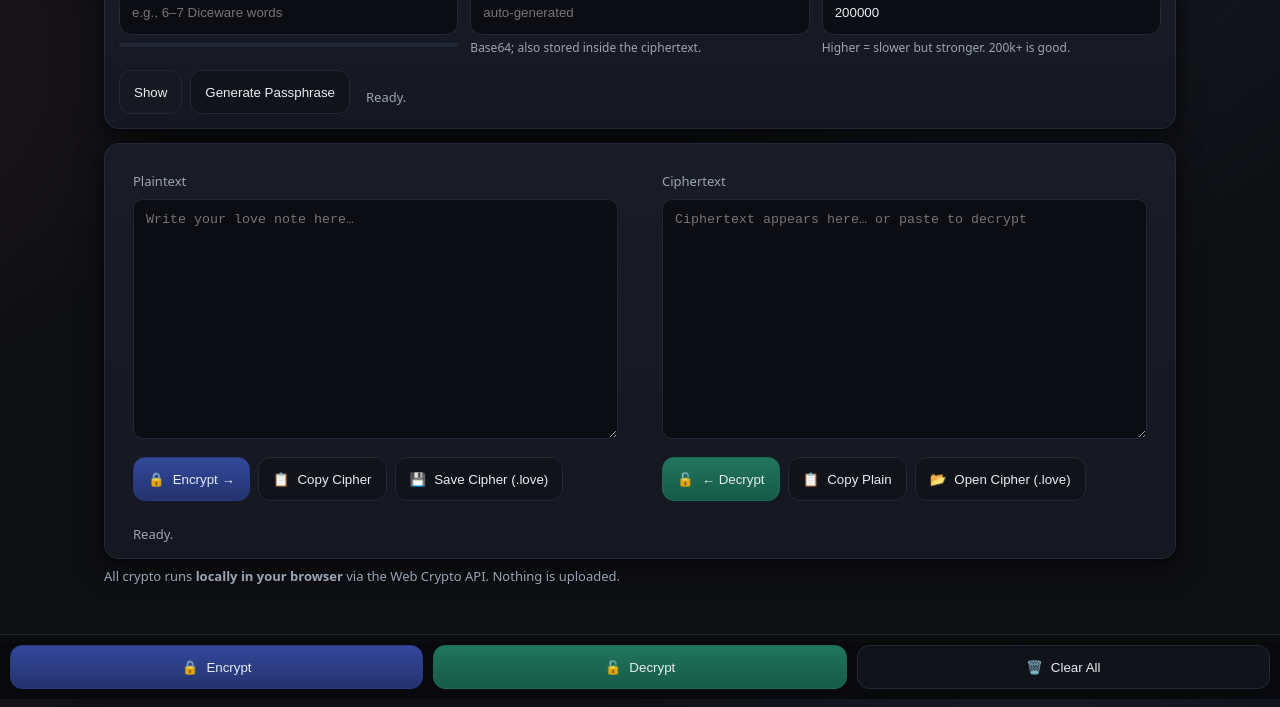
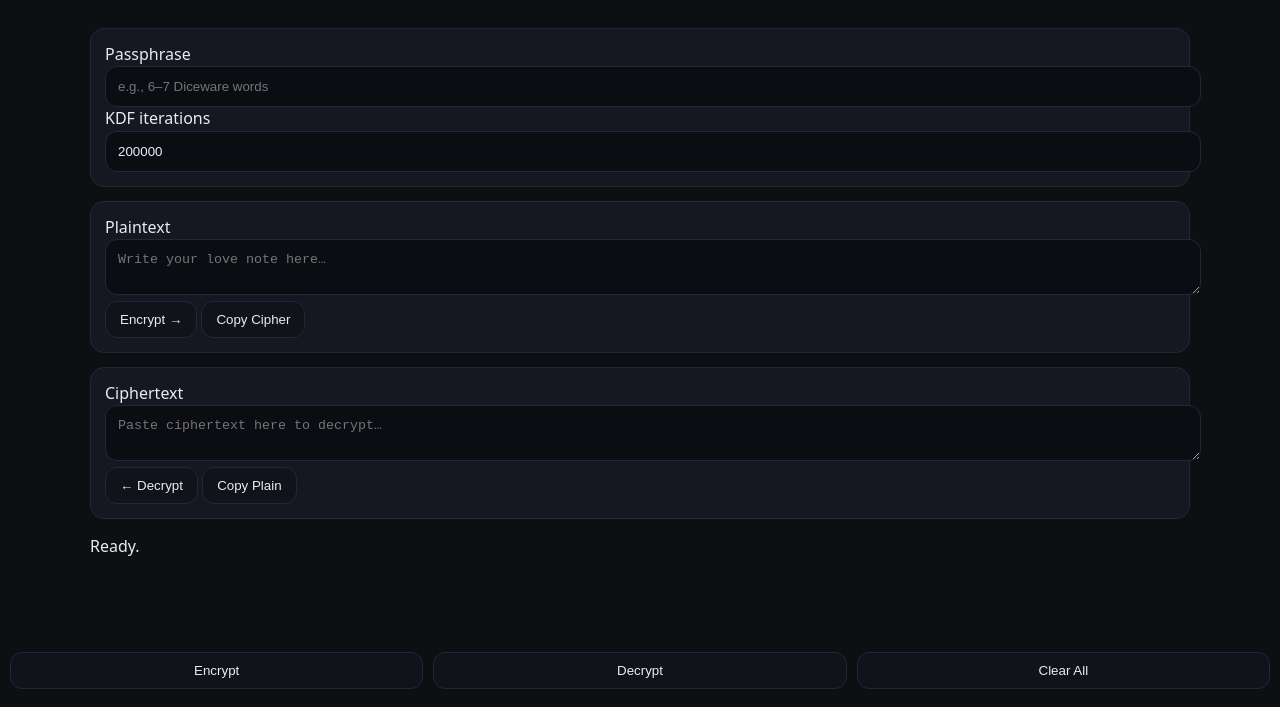
Before and after one commit to tinkthemaker/love-encryption, a plain HTML site: page index.html in a window 1280 px wide. Shown: the part 101-808 px from the top of the page. Drawn offline with Linux system fonts and the light colour scheme.

Commit message:
Update index.html

```diff
--- a/index.html
+++ b/index.html
@@ -8,114 +8,61 @@
   <meta name="theme-color" content="#0e0f13" />
   <link rel="icon" href="heart-192.png" type="image/png">
   <style>
-    :root{ --bg:#0e0f13;--panel:#151821;--muted:#9aa4b2;--text:#e7ecf3;--acc:#7aa2ff;--acc2:#ff799a;--ok:#66d9a3;--warn:#ffcc66;--danger:#ff7a7a;--border:#232838; --radius:14px;--radius-sm:10px;--shadow:0 10px 30px rgba(0,0,0,.45), 0 2px 8px rgba(0,0,0,.35); --safe-top: env(safe-area-inset-top); --safe-bottom: env(safe-area-inset-bottom); --safe-left: env(safe-area-inset-left); --safe-right: env(safe-area-inset-right); font-synthesis-weight:none;text-rendering:optimizeLegibility;-webkit-font-smoothing:antialiased; -webkit-tap-highlight-color: transparent; }
-    *{box-sizing:border-box} html,body{height:100%}
-    body{margin:0;padding-bottom:calc(72px + var(--safe-bottom)); background:radial-gradient(1200px 1200px at 80% -10%, rgba(122,162,255,.08), transparent 40%), radial-gradient(800px 800px at -10% 20%, rgba(255,121,154,.08), transparent 40%), var(--bg); color:var(--text);font:16px/1.45 system-ui, Segoe UI, Roboto, Inter, Arial, sans-serif;}
-    header{max-width:1100px;margin:calc(8px + var(--safe-top)) auto 10px;padding:0 14px;display:flex;align-items:center;gap:12px}
+    /* --- styles trimmed to essentials, same as your dark-mode version --- */
+    :root{ --bg:#0e0f13;--panel:#151821;--muted:#9aa4b2;--text:#e7ecf3;--acc:#7aa2ff;--acc2:#ff799a;--ok:#66d9a3;--warn:#ffcc66;--danger:#ff7a7a;--border:#232838; --radius:14px;--radius-sm:10px;--shadow:0 10px 30px rgba(0,0,0,.45), 0 2px 8px rgba(0,0,0,.35);}
+    body{margin:0;background:var(--bg);color:var(--text);font:16px/1.45 system-ui,Segoe UI,Roboto,Inter,Arial,sans-serif;}
+    header{max-width:1100px;margin:20px auto;padding:0 14px;display:flex;align-items:center;gap:12px}
     .heart{width:32px;height:32px;border-radius:10px;background:linear-gradient(135deg,var(--acc2),#ff4d81);display:grid;place-items:center;box-shadow:var(--shadow)}
-    .heart svg{filter:drop-shadow(0 2px 6px rgba(255,121,154,.45))}
-    h1{font-size:clamp(18px, 2.2vw, 20px);font-weight:700;margin:0}
     main{max-width:1100px;margin:0 auto 18px;padding:0 14px}
-    .panel{background:linear-gradient(180deg, rgba(255,255,255,.02), rgba(0,0,0,.02)), var(--panel);border:1px solid var(--border);border-radius:var(--radius);box-shadow:var(--shadow)}
-    .row{display:grid;grid-template-columns:1fr 1fr;gap:16px}
-    .row>section{padding:14px}
-    label{display:block;font-size:13px;color:var(--muted);margin-bottom:8px}
-    textarea{width:100%;min-height:240px;resize:vertical;background:#0b0d13;color:var(--text);border:1px solid var(--border);border-radius:var(--radius-sm);padding:12px;outline:none;transition: border-color .15s, box-shadow .15s;}
-    textarea:focus{border-color:var(--acc);box-shadow:0 0 0 3px color-mix(in srgb, var(--acc) 25%, transparent)}
-    .btn{appearance:none;border:1px solid var(--border);background:#10131a;color:var(--text);padding:12px 14px;border-radius:12px;cursor:pointer;transition:.15s ease;display:inline-flex;align-items:center;justify-content:center;gap:8px;min-height:44px;font-weight:500;white-space:nowrap}
-    .btn:hover:not(:disabled){transform:translateY(-1px);border-color:#35405a}
-    .btn:disabled{cursor:not-allowed;opacity:.5}
-    .btn svg{width:18px;height:18px}
-    .btn .spinner{width:18px;height:18px;border:2px solid currentColor;border-right-color:transparent;border-radius:50%;animation:spin .6s linear infinite;display:none}
-    .btn.working .spinner{display:block}
-    .btn.working .icon{display:none}
-    @keyframes spin{to{transform:rotate(360deg)}}
-    .btn.acc{background:linear-gradient(180deg,#32489b,#24336f);border-color:#2b3882}
-    .btn.ok{background:linear-gradient(180deg,#21755d,#165b47);border-color:#1a6b54}
-    .btn.ghost{background:transparent}
-    .grid{display:grid;grid-template-columns:repeat(3,1fr);gap:12px}
-    input[type=text], input[type=password], input[type=number]{width:100%;background:#0b0d13;color:var(--text);border:1px solid var(--border);border-radius:12px;padding:12px;outline:none;min-height:44px;transition: border-color .15s, box-shadow .15s}
-    input:focus{border-color:var(--acc);box-shadow:0 0 0 3px color-mix(in srgb, var(--acc) 25%, transparent)}
-    small.hint{color:var(--muted);font-size:12px}
-    .status{margin-top:10px;font-size:13px;color:var(--muted)}
-    .footer{margin-top:12px;display:flex;gap:8px;align-items:center;flex-wrap:wrap}
-    #strength{height:4px;border-radius:2px;background:var(--border);width:100%;margin-top:8px}
-    #strength-bar{height:100%;width:0;border-radius:2px;background:#ff7a7a;transition:width .25s, background-color .25s}
-    #strength-bar.medium{background-color:#ffcc66}
-    #strength-bar.strong{background-color:#66d9a3}
-    .sticky{position:fixed;left:0;right:0;bottom:0;z-index:10;padding:10px max(10px, var(--safe-left)) calc(10px + var(--safe-bottom)) max(10px, var(--safe-right));background:linear-gradient(180deg, rgba(0,0,0,.0), rgba(0,0,0,.35) 15%), #0e0f13cc; backdrop-filter: blur(6px);border-top:1px solid #1c2130}
+    .panel{background:var(--panel);border:1px solid var(--border);border-radius:var(--radius);padding:14px;margin-bottom:14px}
+    textarea,input{width:100%;background:#0b0d13;color:var(--text);border:1px solid var(--border);border-radius:12px;padding:12px}
+    .btn{border:1px solid var(--border);background:#10131a;color:var(--text);padding:10px 14px;border-radius:12px;cursor:pointer}
+    .sticky{position:fixed;bottom:0;left:0;right:0;background:#0e0f13cc;padding:10px;display:flex;gap:10px;justify-content:center}
     .sticky .btn{flex:1}
-    .sticky .rowbar{display:flex;gap:10px}
-    @media (max-width: 900px){ .row{grid-template-columns:1fr} .grid{grid-template-columns:1fr} textarea{min-height:200px} }
   </style>
 </head>
 <body>
   <header>
-    <div class="heart" aria-hidden="true"><svg width="20" height="20" viewBox="0 0 24 24" fill="#ffe7ee" xmlns="http://www.w3.org/2000/svg"><path d="M12 21s-7.364-4.438-9.543-8.57C.23 8.622 2.31 5 6.02 5c2.003 0 3.33 1.05 3.98 2.17C10.65 6.05 11.978 5 13.98 5c3.71 0 5.79 3.622 3.563 7.43C19.364 16.562 12 21 12 21Z"/></svg></div>
+    <div class="heart" aria-hidden="true">❤️</div>
     <h1>Love Messages ♥ – Local Web Encryptor</h1>
   </header>
+
   <main>
-    <section class="panel" style="padding:14px;margin-bottom:14px">
-      <div class="grid">
-        <div>
-          <label for="pass">Passphrase (shared secret)</label>
-          <input id="pass" type="password" placeholder="e.g., 6–7 Diceware words" autocomplete="new-password"/>
+    <section class="panel">
+      <label for="pass">Passphrase</label>
+      <input id="pass" type="password" placeholder="e.g., 6–7 Diceware words" />
       <div id="strength"><div id="strength-bar"></div></div>
-        </div>
-        <div>
-          <label for="salt">Salt (auto for encrypt; paste to decrypt)</label>
-          <input id="salt" type="text" placeholder="auto-generated"/>
-          <small class="hint">Base64; also stored inside the ciphertext.</small>
-        </div>
-        <div>
       <label for="iters">KDF iterations</label>
-          <input id="iters" type="number" inputmode="numeric" min="100000" step="10000" value="200000"/>
-          <small class="hint">Higher = slower but stronger. 200k+ is good.</small>
-        </div>
-      </div>
-      <div class="footer">
-        <button class="btn ghost" id="togglePass">Show</button>
-        <button class="btn" id="genPass">Generate Passphrase</button>
-        <div class="spacer"></div>
-        <span class="status" id="statusKdf">Ready.</span>
-      </div>
+      <input id="iters" type="number" value="200000" min="100000" step="10000" />
     </section>
 
-    <section class="panel" style="padding:14px">
-      <div class="row">
-        <section>
+    <section class="panel">
       <label for="pt">Plaintext</label>
       <textarea id="pt" placeholder="Write your love note here…"></textarea>
-          <div class="footer">
-            <button class="btn acc" id="encryptBtn"><span class="icon">🔒</span><span class="spinner"></span>Encrypt →</button>
-            <button class="btn" id="copyCt"><span class="icon">📋</span>Copy Cipher</button>
-            <button class="btn" id="saveCt"><span class="icon">💾</span>Save Cipher (.love)</button>
-          </div>
+      <button class="btn" id="encryptBtn">Encrypt →</button>
+      <button class="btn" id="copyCt">Copy Cipher</button>
     </section>
-        <section>
+
+    <section class="panel">
       <label for="ct">Ciphertext</label>
-          <textarea id="ct" placeholder="Ciphertext appears here… or paste to decrypt"></textarea>
-          <div class="footer">
-            <button class="btn ok" id="decryptBtn"><span class="icon">🔓</span><span class="spinner"></span>← Decrypt</button>
-            <button class="btn" id="copyPt"><span class="icon">📋</span>Copy Plain</button>
-            <button class="btn" id="openCt"><span class="icon">📂</span>Open Cipher (.love)</button>
-          </div>
+      <textarea id="ct" placeholder="Paste ciphertext here to decrypt…"></textarea>
+      <button class="btn" id="decryptBtn">← Decrypt</button>
+      <button class="btn" id="copyPt">Copy Plain</button>
     </section>
-      </div>
-      <div class="status" id="status" style="margin-left:14px">Ready.</div>
-    </section>
-    <p class="status" style="margin-top:8px">All crypto runs <strong>locally in your browser</strong> via the Web Crypto API. Nothing is uploaded.</p>
+    <p id="status">Ready.</p>
   </main>
 
-  <div class="sticky" role="toolbar" aria-label="Quick actions">
-    <div class="rowbar">
-      <button class="btn acc" id="encryptSticky"><span class="icon">🔒</span>Encrypt</button>
-      <button class="btn ok" id="decryptSticky"><span class="icon">🔓</span>Decrypt</button>
-      <button class="btn" id="clearAll"><span class="icon">🗑️</span>Clear All</button>
-    </div>
+  <div class="sticky">
+    <button class="btn" id="encryptSticky">Encrypt</button>
+    <button class="btn" id="decryptSticky">Decrypt</button>
+    <button class="btn" id="clearAll">Clear All</button>
   </div>
 
   <script type="module" src="app.js"></script>
-  <script> if ('serviceWorker' in navigator) navigator.serviceWorker.register('./service-worker.js'); </script>
+  <script>
+    if ('serviceWorker' in navigator) {
+      navigator.serviceWorker.register('./service-worker.js');
+    }
+  </script>
 </body>
 </html>
```
Lines whose indentation alone changed are shown as unchanged.
